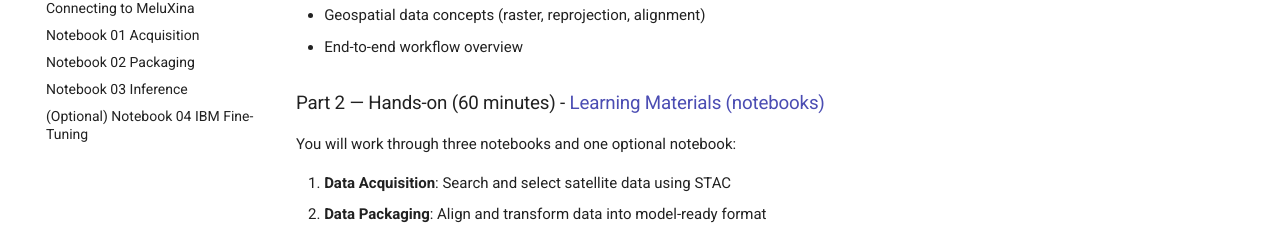
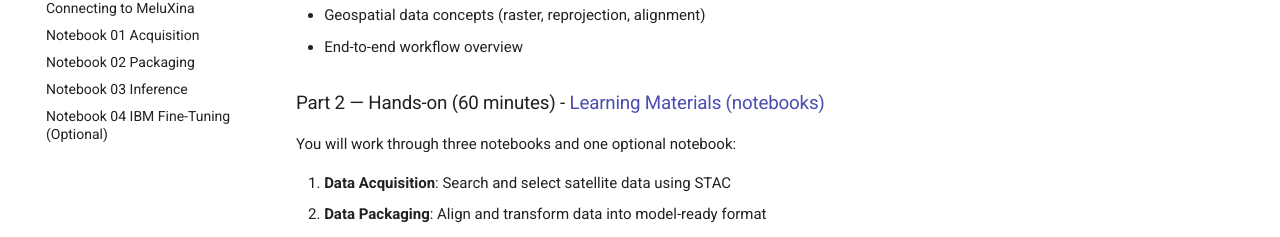
Before and after one commit to LuxProvide/SCynergy2026-GeoAI, an MkDocs documentation site: the page built from docs/index.md, in a window 1280 px wide and 900 px high, scrolled down 529 px. Shown: the part 649-886 px from the top of the window. Built offline with MkDocs 1.6.1 and Material for MkDocs 9.7.7, drawn with Linux system fonts in a browser that asks for light colours; nearby versions of some CDN libraries; library files that are not in the unit come from our copies; comment, search, counter and statistics services are not loaded.

```diff
--- a/mkdocs.yml
+++ b/mkdocs.yml
@@ -9,7 +9,7 @@ nav:
   - Notebook 01 Acquisition: '01_multimodal_data_acquisition_lux.md'
   - Notebook 02 Packaging: '02_multimodal_data_packaging_lux.md'
   - Notebook 03 Inference: '03_multimodal_inference_lux.md'
-  - (Optional) Notebook 04 IBM Fine-Tuning: '04_terramind_v1_small_sen1floods11.md'
+  - Notebook 04 IBM Fine-Tuning (Optional): '04_terramind_v1_small_sen1floods11.md'
 
 site_description: A tutorial on how to fine-tune a geospatial foundation model (GeoFMs) on MeluXina (GPU)
 site_author: Eun-Kyeong Kim
```
